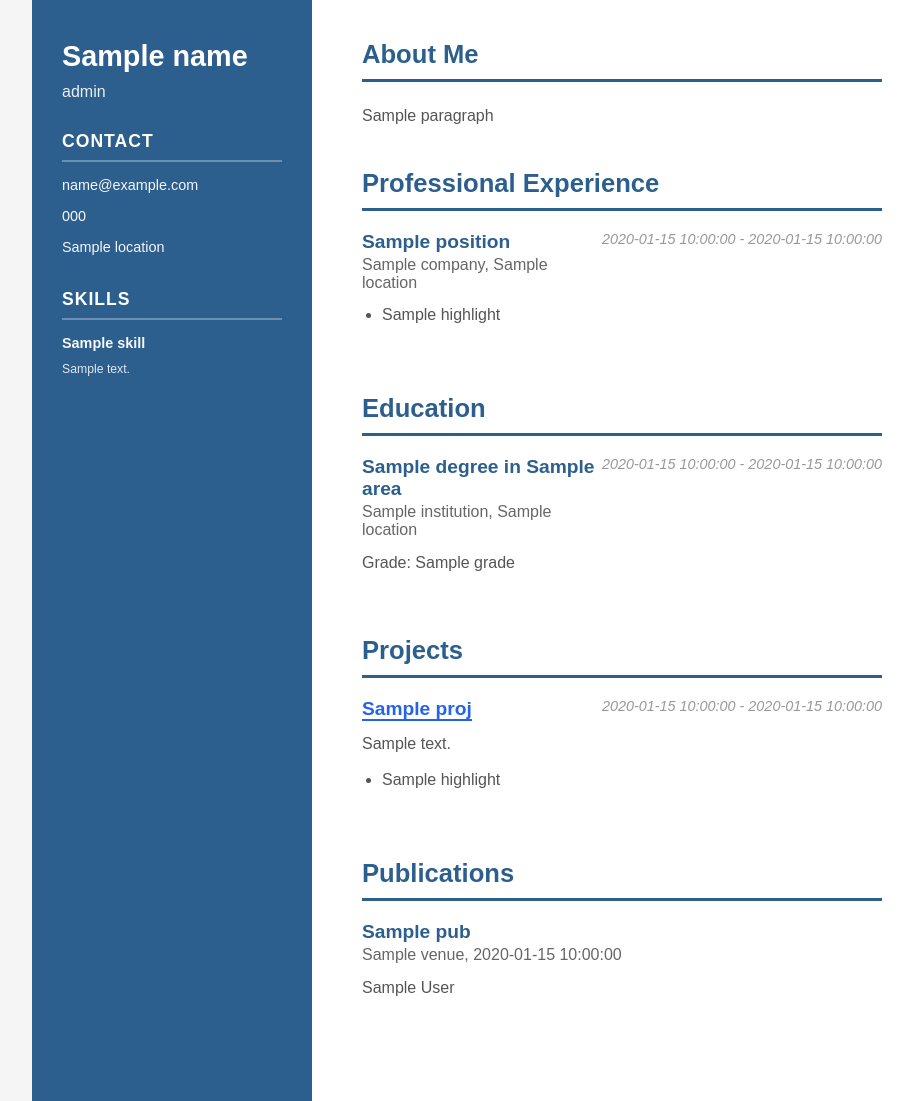
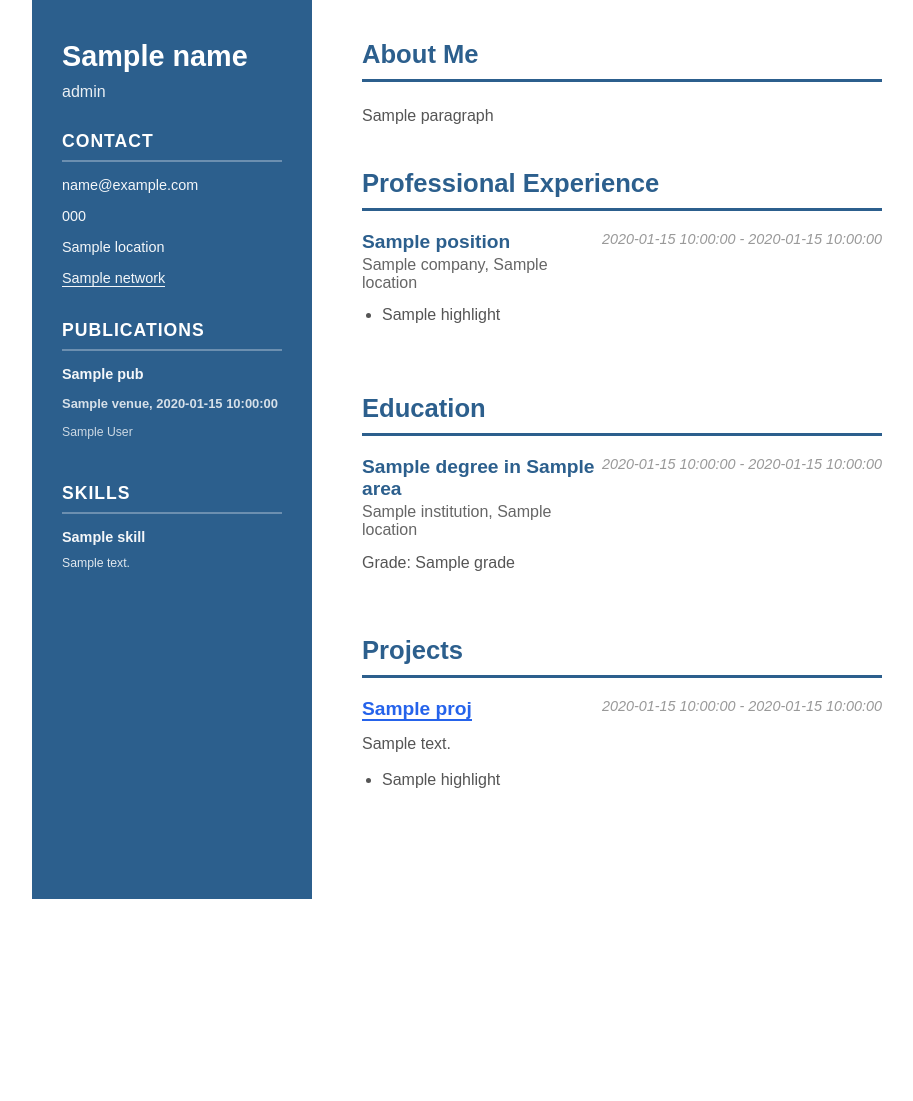
Before and after one commit to cristiano-nicolau/StreamCVBuilder, a Python web app: template templates/cv_templates/sidebar.html in a window 1280 px wide. Shown: the whole page, without its empty margins (158-1071 px from the left). After the commit the page ends 899 px from the top, so only its background shows below. Run offline with Jinja, Linux system fonts and the light colour scheme; the template is opened without the code that fills it: most values are stand-ins (such as "Sample title", 1, 10 or a date in 2020).

Commit message:
Refactor CV templates and PDF generation
- Removed the A4 page size and margin settings from multiple CV templates (clean.html, professional.html, sidebar.html).
- Deleted the modern.html template and added a new Standard.html template with a clean layout.
- Introduced a new creative.html template with a modern design.
- Added a new pdf_base_styles.css for print-optimized styles.
- Enhanced the PDF generation process to inject print CSS without altering the original HTML templates.
- Updated the preview.py to include social network selection for CV generation.
- Improved the sidebar.html to display publications in a more structured format.

```diff
--- a/templates/cv_templates/clean.html
+++ b/templates/cv_templates/clean.html
@@ -5,10 +5,7 @@
     <meta name="viewport" content="width=device-width, initial-scale=1.0">
     <title>{{ name }} - Resume</title>
     <style>
-        @page {
-            size: A4;
-            margin: 1.5cm;
-        }
+
         * {
             margin: 0;
             padding: 0;
--- a/templates/cv_templates/modern.html
+++ b/templates/cv_templates/creative.html
@@ -5,10 +5,6 @@
     <meta name="viewport" content="width=device-width, initial-scale=1.0">
     <title>{{ name }} - CV Moderno</title>
     <style>
-        @page {
-            size: A4;
-            margin: 1.5cm;
-        }
 
         body {
             font-family: 'Segoe UI', 'Roboto', sans-serif;
--- a/templates/cv_templates/professional.html
+++ b/templates/cv_templates/professional.html
@@ -5,10 +5,6 @@
     <meta name="viewport" content="width=device-width, initial-scale=1.0">
     <title>{{ name }} - CV</title>
     <style>
-        @page {
-            size: A4;
-            margin: 1.5cm;
-        }
 
         * {
             margin: 0;
--- a/templates/cv_templates/sidebar.html
+++ b/templates/cv_templates/sidebar.html
@@ -7,7 +7,6 @@
     <style>
         @page {
             size: A4;
-            margin: 1.5cm;
         }
         * {
             margin: 0;
@@ -16,7 +15,6 @@
         }
         body {
             font-family: 'Arial', sans-serif;
-            background: #f5f5f5;
             padding: 0;
             color: #333;
         }
@@ -63,6 +61,21 @@
         }
         .sidebar-content div {
             margin-bottom: 8px;
+        }
+        .sidebar-title2 {
+            font-size: 1em;
+            font-weight: 600;
+        }
+        .sidebar-subtitle {
+            font-size: 0.9em;
+            font-weight: 600;
+            margin-top: 3px;
+            opacity: 0.85;
+        }
+        .sidebar-description {
+            font-size: 0.85em;
+            margin-top: 4px;
+            opacity: 0.8;
         }
         .main-content {
             padding: 40px 50px;
@@ -145,7 +158,7 @@
         }
     </style>
 </head>
-<body>
+<body class="template-sidebar">
     <div class="container">
         <div class="sidebar">
             <h1>{{ name }}</h1>
@@ -157,8 +170,32 @@
                     {% if email %}<div>{{ email }}</div>{% endif %}
                     {% if phone %}<div>{{ phone }}</div>{% endif %}
                     {% if location %}<div>{{ location }}</div>{% endif %}
+                    {% if social_networks %}
+                        {% for network in social_networks %}
+                            <div>
+                                {% if network.url %}
+                                <a href="{{ network.url }}" style="color: white; text-decoration: none; border-bottom: 1px solid white;">{{ network.network }}</a>
+                                {% else %}
+                                {{ network.network }}
+                                {% endif %}
+                            </div>
+                        {% endfor %}
+                    {% endif %}
                 </div>
             </div>
+
+            {% if sections.publications %}
+            <div class="section">
+                <h2 class="sidebar-title">Publications</h2>
+                {% for pub in sections.publications %}
+                <div class="sidebar-content">
+                    <div class="sidebar-title2">{{ pub.title }}</div>
+                    {% if pub.venue %}<div class="sidebar-subtitle">{{ pub.venue }}{% if pub.date %}, {{ pub.date }}{% endif %}</div>{% endif %}
+                    {% if pub.authors %}<div class="sidebar-description">{{ pub.authors|join(', ') }}</div>{% endif %}
+                </div>
+                {% endfor %}
+            </div>
+            {% endif %}
 
             {% if sections.skills %}
             <div class="sidebar-section">
@@ -252,19 +289,6 @@
                 {% endfor %}
             </div>
             {% endif %}
-
-            {% if sections.publications %}
-            <div class="section">
-                <h2 class="section-title">Publications</h2>
-                {% for pub in sections.publications %}
-                <div class="item">
-                    <div class="item-title">{{ pub.title }}</div>
-                    {% if pub.venue %}<div class="item-subtitle">{{ pub.venue }}{% if pub.date %}, {{ pub.date }}{% endif %}</div>{% endif %}
-                    {% if pub.authors %}<div class="item-description">{{ pub.authors|join(', ') }}</div>{% endif %}
-                </div>
-                {% endfor %}
-            </div>
-            {% endif %}
         </div>
     </div>
 </body>
--- a/ui/templates.py
+++ b/ui/templates.py
@@ -10,13 +10,13 @@ import streamlit as st
 
 def get_available_templates() -> List[Dict[str, str]]:
     templates: List[Dict[str, str]] = [
-        {"name": "Standard", "path": os.path.join("templates", "cv_template.html")}
+        {"name": "Standard", "path": os.path.join("templates", "cv_templates", "Standard.html")},
     ]
 
     templates_dir = Path("templates") / "cv_templates"
     if templates_dir.exists():
         for file in sorted(templates_dir.iterdir()):
-            if file.suffix.lower() == ".html":
+            if file.suffix.lower() == ".html" and file.stem.lower() != "standard":
                 templates.append({"name": file.stem.capitalize(), "path": str(file)})
 
     return templates
```
Also changed, not shown: templates/cv_templates/pdf_base_styles.css (added, +78 -0 lines), ui/pdf_generator.py (+31 -4 lines), ui/preview.py (+17 -1 lines), templates/cv_templates/Standard.html (renamed from templates/cv_template.html).
